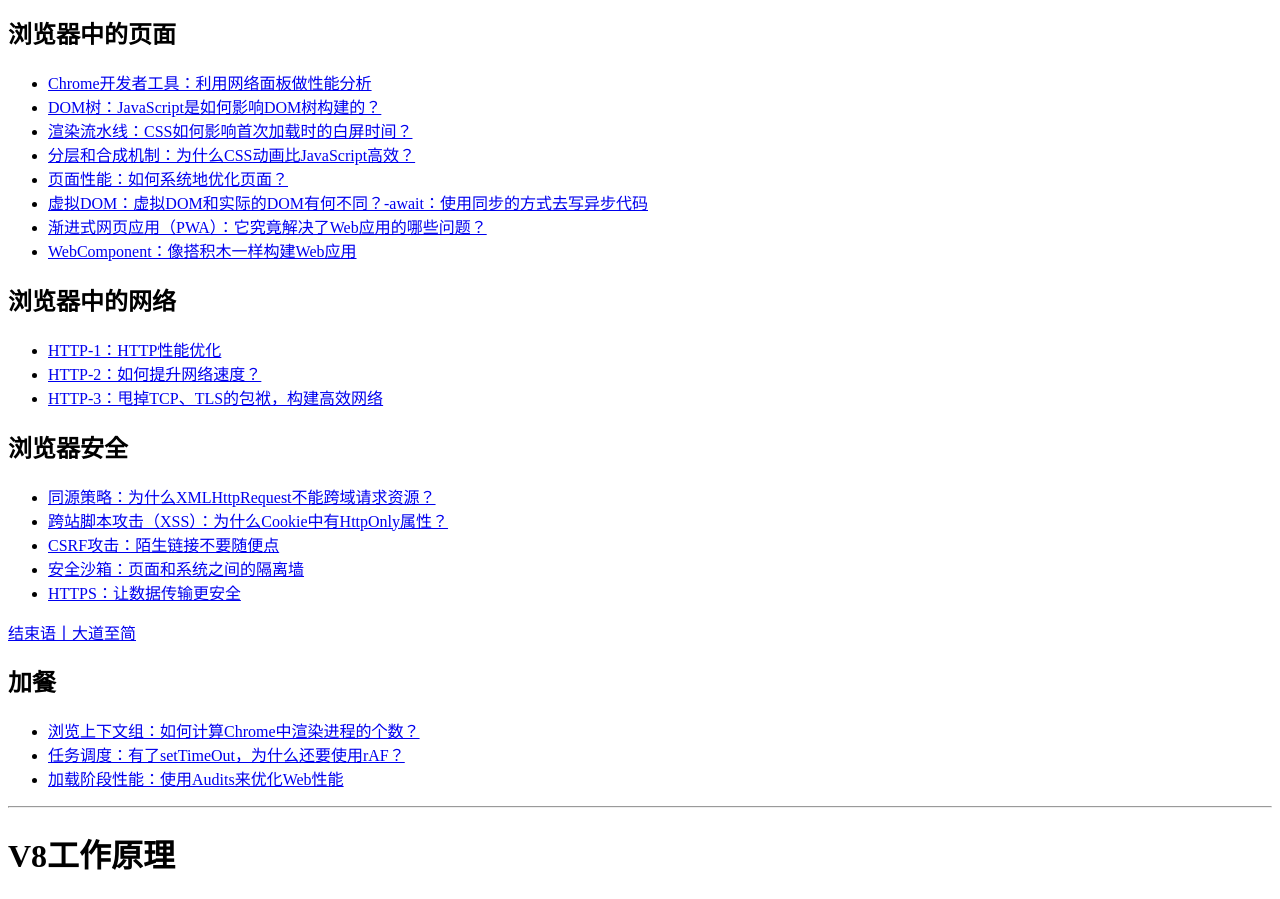
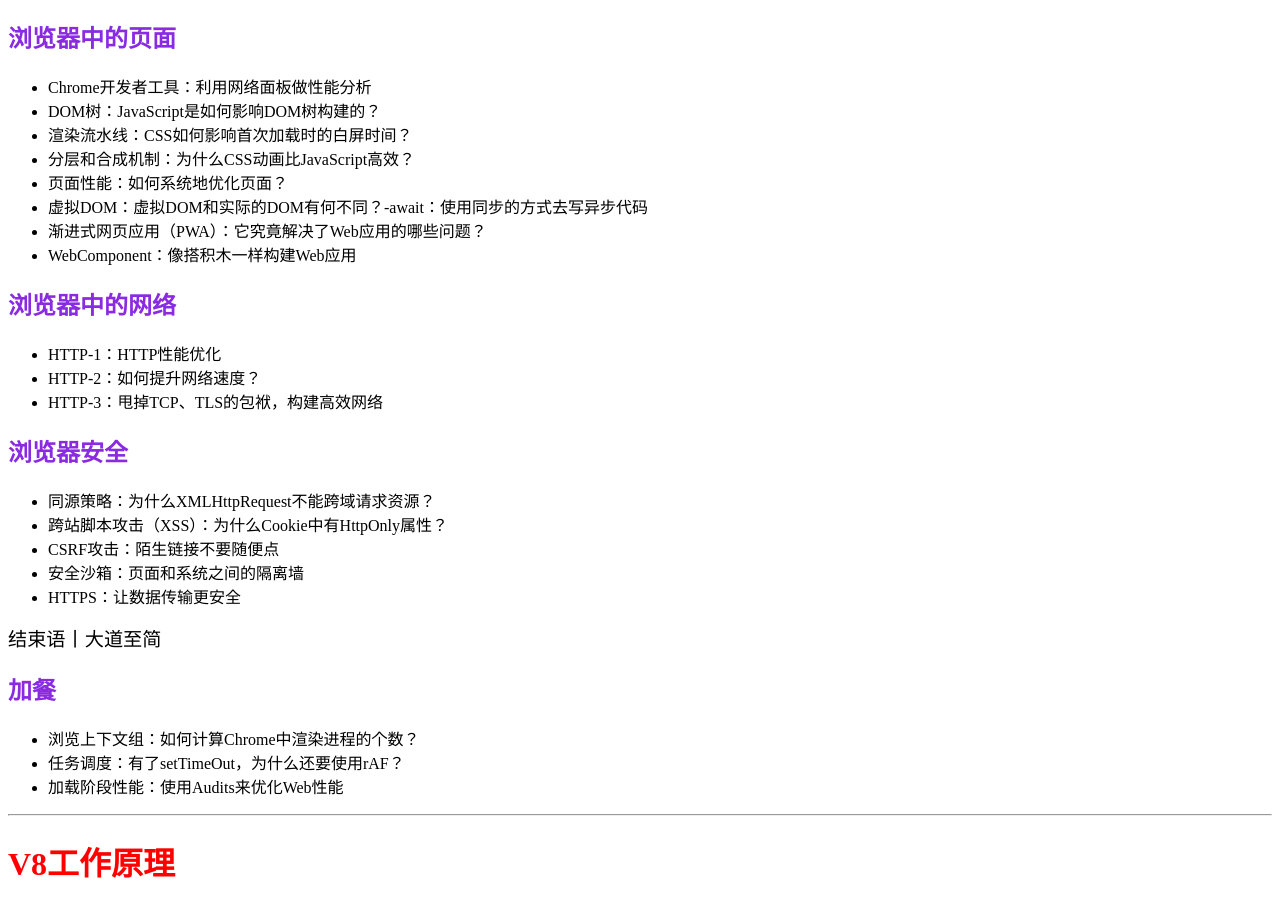
Before and after one commit to yk2012/browser_principles, a plain HTML site: page index.html in a window 1280 px wide. Shown: the part 897-1796 px from the top of the page. Drawn offline with Linux system fonts and the light colour scheme.

Commit message:
更新样式

```diff
--- a/index.html
+++ b/index.html
@@ -6,11 +6,26 @@
   <meta http-equiv="X-UA-Compatible" content="IE=edge">
   <meta name="viewport" content="width=device-width, initial-scale=1.0">
   <title>浏览器原理 & V8 原理</title>
+  <style>
+    .start {
+      font-size: larger;
+    }
+    h1 {
+      color: red;
+    }
+    h2 {
+      color: blueviolet;
+    }
+    a{
+      text-decoration: none;
+      color: black;
+    }
+  </style>
 </head>
 
 <body>
   <h1>浏览器工作原理与实践</h1>
-  <a href="./01/00.html" target="_blank">开篇词丨参透了浏览器的工作原理，你就能解决80%的前端难题</a>
+  <a class="start" href="./01/00.html" target="_blank">开篇词丨参透了浏览器的工作原理，你就能解决80%的前端难题</a>
 
   <h2>宏观视角下的浏览器</h2>
   <ul>
@@ -69,7 +84,7 @@
     <li><a href="./08/35.html" target="_blank">安全沙箱：页面和系统之间的隔离墙</a></li>
     <li><a href="./08/36.html" target="_blank">HTTPS：让数据传输更安全</a></li>
   </ul>
-  <a href="./09/00.html" target="_blank">结束语丨大道至简</a>
+  <a class="start" href="./09/00.html" target="_blank">结束语丨大道至简</a>
   <h2>加餐</h2>
   <ul>
     <li><a href="./10/01.html" target="_blank">浏览上下文组：如何计算Chrome中渲染进程的个数？</a></li>
@@ -78,7 +93,7 @@
   </ul>
   <hr>
   <h1>V8工作原理</h1>
-  <a href="./11/00.html" target="_blank">开篇词丨如何学习谷歌高性能JavaScript引擎V8？</a>
+  <a class="start" href="./11/00.html" target="_blank">开篇词丨如何学习谷歌高性能JavaScript引擎V8？</a>
   <h2>宏观视角</h2>
   <ul>
     <li><a href="./11/01.html" target="_blank">V8是如何执行一段JavaScript代码的？</a></li>
@@ -113,7 +128,7 @@
     <li><a href="./14/21.html" target="_blank">垃圾回收（二）：V8是如何优化垃圾回收器执行效率的？</a></li>
     <li><a href="./14/22.html" target="_blank">答疑：几种常见内存问题的解决策略</a></li>
   </ul>
-  <a href="./15/00.html" target="_blank">结束语丨我的前端学习踩坑史</a>
+  <a class="start" href="./15/00.html" target="_blank">结束语丨我的前端学习踩坑史</a>
 </body>
 
 </html>
```
